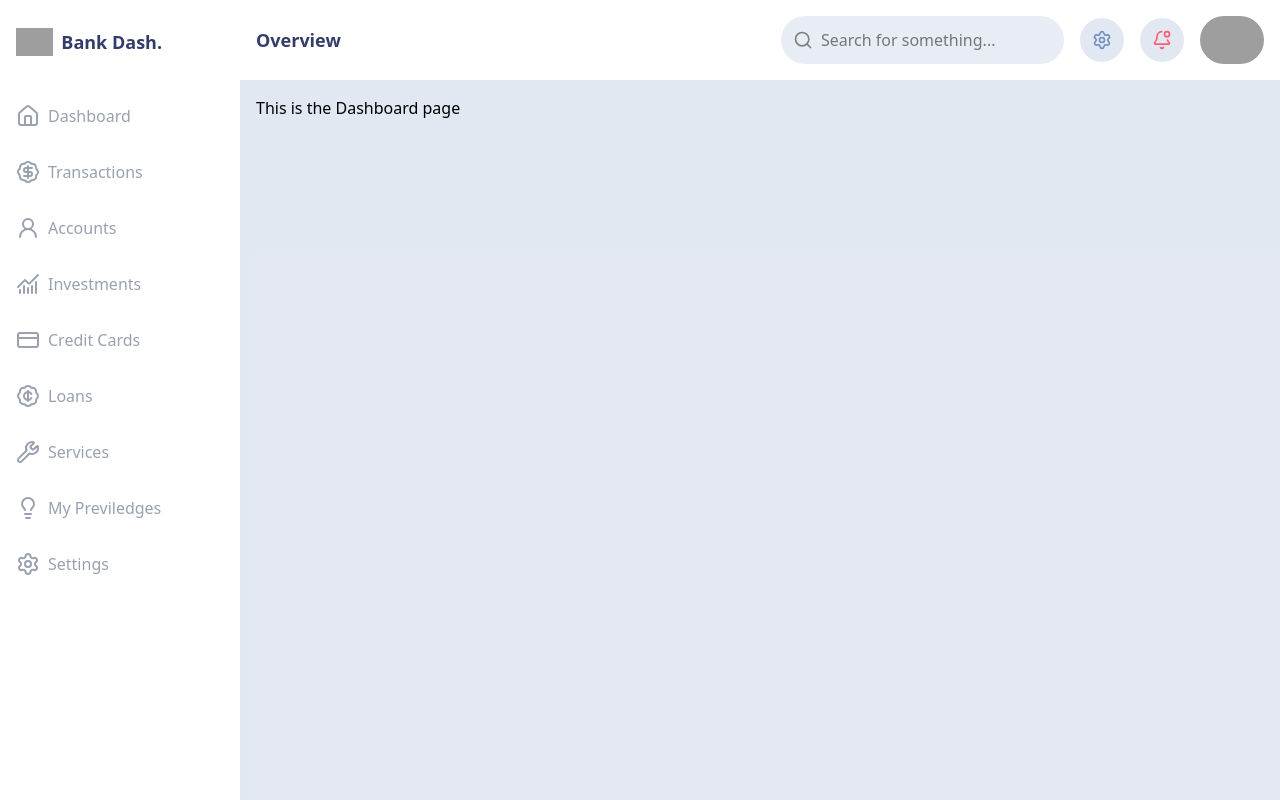
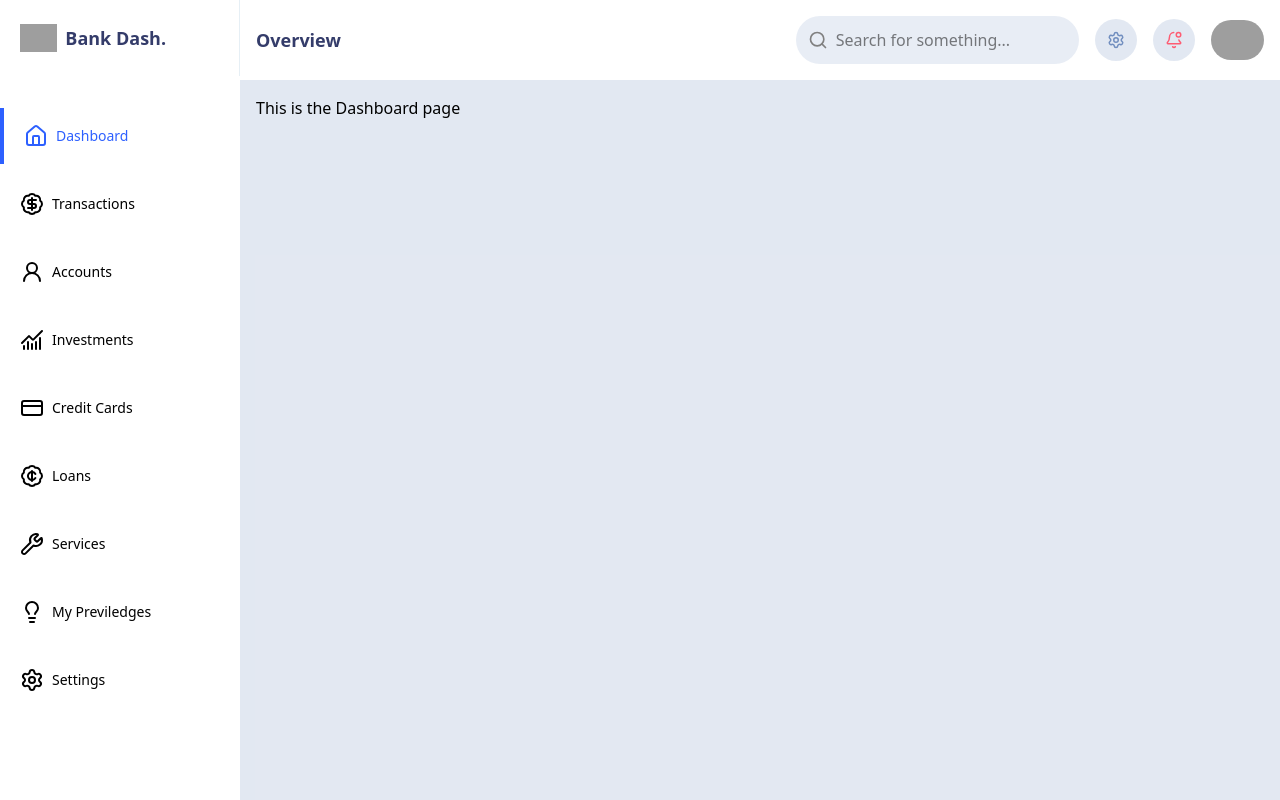
Before and after one commit to Donald2023-source/Bank-Dashboard, a React (Vite) app: page / in a window 1280 px wide. Built offline with nearby package versions, Linux system fonts and the light colour scheme; grey boxes are pictures that could not be loaded.

Commit message:
feat: responsive sidebar

```diff
--- a/src/Components/Header.jsx
+++ b/src/Components/Header.jsx
@@ -1,12 +1,21 @@
 import { BellDot, Menu, Search, Settings } from "lucide-react";
 import profile from "../assets/profile.png";
-export default function Header() {
+export default function Header({ setNav, nav }) {
   return (
     <div className="flex items-center justify-between">
       <span className="flex items-center gap-4">
-        <Menu className="md:hidden block hover:scale-95 transition-all cursor-pointer text-[#718EBF]" />
-        <h2 className="font-bold text-lg text-[#343C6A]">Overview</h2>
+        <Menu
+          onClick={() => setNav(!nav)}
+          className="md:hidden block hover:scale-95 transition-all cursor-pointer text-[#718EBF]"
+        />
+        <h2 className="font-bold text-lg sm:block hidden text-[#343C6A]">
+          Overview
+        </h2>
       </span>
+
+      <h2 className="font-bold text-lg sm:hidden block text-[#343C6A]">
+        Overview
+      </h2>
       <div className="flex items-center gap-4">
         <fieldset className="hidden md:flex items-center gap-2 p-3 rounded-full bg-[#8BA3CB]/20">
           <Search color="gray" size={20} />
@@ -18,15 +27,15 @@ export default function Header() {
         </fieldset>
 
         <span className="p-3 md:block hidden hover:scale-95 transition-all cursor-pointer text-[#718EBF] bg-[#718EBF]/20 rounded-full">
-          <Settings size={20} />
+          <Settings size={18} />
         </span>
 
         <span className="p-3 md:block hidden hover:scale-95 transition-all cursor-pointer text-[#FE5C73] bg-[#718EBF]/20 rounded-full">
-          <BellDot size={20} />
+          <BellDot size={18} />
         </span>
 
         <img
-          className="h-12 hover:scale-95 transition-all cursor-pointer rounded-full"
+          className="h-10 hover:scale-95 transition-all cursor-pointer rounded-full"
           src={profile}
           alt="Profile"
         />
--- a/src/Components/SIdebar.jsx
+++ b/src/Components/SIdebar.jsx
@@ -1,4 +1,5 @@
-import { Link } from "react-router-dom";
+"use client";
+import { Link, useLocation, useNavigation } from "react-router-dom";
 import logo from "../assets/BankDash logo.png";
 import {
   BadgeCent,
@@ -27,20 +28,31 @@ export default function Sidebar() {
     { name: "My Previledges", link: "/my-previledges", icon: <Lightbulb /> },
     { name: "Settings", link: "/settings", icon: <Settings /> },
   ];
+
+  const path = useLocation()?.pathname;
+
   return (
     <div>
       {/* Logo */}
-      <span className="flex  items-center gap-2">
+      <span className="flex py-6 px-5  h-full w-full border-r border-[#E6EFF5] items-center gap-2">
         <img className="h-7" src={logo} alt="" />
         <h2 className="font-bold text-lg text-[#343C6A]">Bank Dash.</h2>
       </span>
 
-      <div className="mt-8">
+      <div className="mt-8 flex flex-col gap-3">
         {navItems.map((item) => (
-          <Link to={item?.href}>
-            <div className="flex items-center gap-2 py-4 rounded-lg text-gray-400 hover:bg-[#F0F4FF]">
+          <Link
+            className={`${path === item?.href && "border"}`}
+            to={item?.href}
+          >
+            <div
+              className={`flex items-center px-5 gap-2 py-4   hover:bg-[#F0F4FF] ${
+                item?.link === path &&
+                "border-l-4 border-[#2D60FF] text-[#2D60FF] font-medium "
+              }`}
+            >
               <span>{item.icon}</span>
-              <span>{item.name}</span>
+              <span className="text-sm">{item.name}</span>
             </div>
           </Link>
         ))}
--- a/src/Layouts/Layout.jsx
+++ b/src/Layouts/Layout.jsx
@@ -1,16 +1,38 @@
+import { useState } from "react";
 import Header from "../Components/Header";
 import Sidebar from "../Components/SIdebar";
 
 export default function Layout({ children }) {
+  const [nav, setNav] = useState(false);
+
   return (
     <div className="flex h-screen w-full">
-      <aside className="w-60 sm:block hidden py-7 px-4">
+      <aside
+        className={`w-60 transform transition-transform duration-300 ease-in-out fixed top-0 left-0 h-full z-40 bg-white sm:relative sm:translate-x-0 sm:block ${
+          nav ? "translate-x-0" : "-translate-x-full"
+        }`}
+      >
         <Sidebar />
       </aside>
 
+      {nav && (
+        <div
+          onClick={() => setNav(false)}
+          className="absolute backdrop-blur-lg w-full h-full inset-0"
+        />
+      )}
+      {nav && (
+        <h2
+          onClick={() => setNav(false)}
+          className="absolute right-2 cursor-pointer top-3 font-semibold text-lg"
+        >
+          X
+        </h2>
+      )}
+
       <div className="flex flex-col  flex-1">
         <header className="p-4">
-          <Header />
+          <Header nav={nav} setNav={setNav} />
         </header>
 
         <main className="flex-1 overflow-y-auto bg-[#718EBF]/20 p-4">
```
